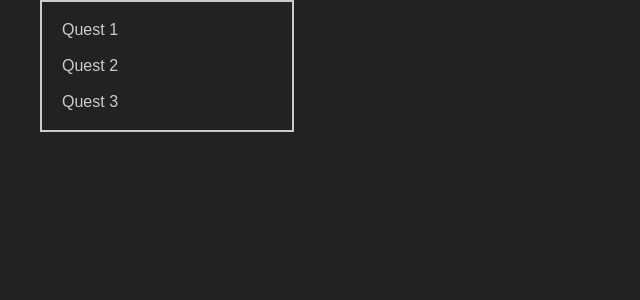
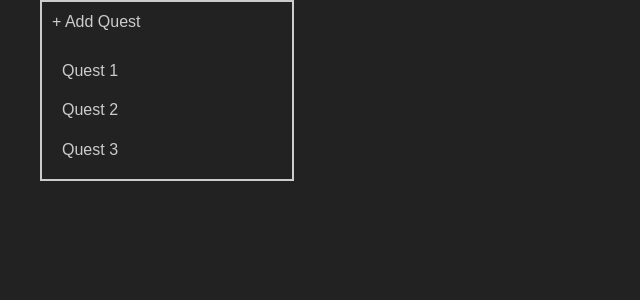
Before and after one commit to martymagaan/irlquest, a React (Create React App) app: page / in a window 1280 px wide. Shown: the top 300 px of the page, without its empty margins (0-640 px from the left). Built offline with nearby package versions, Linux system fonts and the light colour scheme.

Commit message:
feat: add new quest functionality

```diff
--- a/src/App.css
+++ b/src/App.css
@@ -8,7 +8,7 @@ html, body, #root {
   background: #222;
   color: #ccc;
   font: 16px Arial, sans-serif;
-  line-height: 1em;
+  line-height: 1.2em;
 }
 
 .container {
@@ -25,11 +25,13 @@ html, body, #root {
 
 .QuestList {
   display: flex;
+  flex-direction: column;
   flex: 0 0 250px;
   border: 2px solid #ccc;
 }
 
 .QuestList ul {
+  width: 100%;
   margin: 0;
   padding: 10px 0;
   list-style-type: none;
@@ -39,6 +41,11 @@ html, body, #root {
   padding: 10px 20px;
 }
 
+.button {
+  padding: 10px;
+  cursor: pointer;
+}
+
 .QuestDetails {
   display: flex;
   flex: 1;
--- a/src/App.js
+++ b/src/App.js
@@ -10,11 +10,15 @@ function App() {
   ];
 
   const [quests, setQuests] = useState(exampleQuests);
+  const addQuest = (quest) => setQuests([quest, ...quests]);
 
   return (
     <div className="App">
       <div className="container row">
-        <QuestList quests={quests} />
+        <QuestList
+          quests={quests}
+          addQuest={addQuest}
+        />
       </div>
     </div>
   );
--- a/src/components/QuestList.js
+++ b/src/components/QuestList.js
@@ -1,6 +1,12 @@
 import React from 'react';
 
 function QuestList(props) {
+  const newQuest = () => {
+    props.addQuest({
+      name: 'New Quest'
+    });
+  }
+
   const listQuests = props.quests.map((quest, index) =>
     <li key={index.toString()}>
       {quest.name}
@@ -9,6 +15,9 @@ function QuestList(props) {
 
   return (
     <div className="QuestList">
+      <div className="button" onClick={newQuest}>
+        + Add Quest
+      </div>
       <ul>{listQuests}</ul>
     </div>
   );
```
